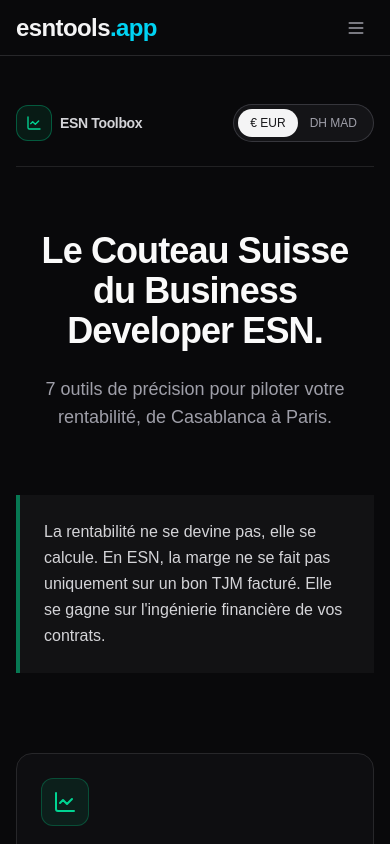
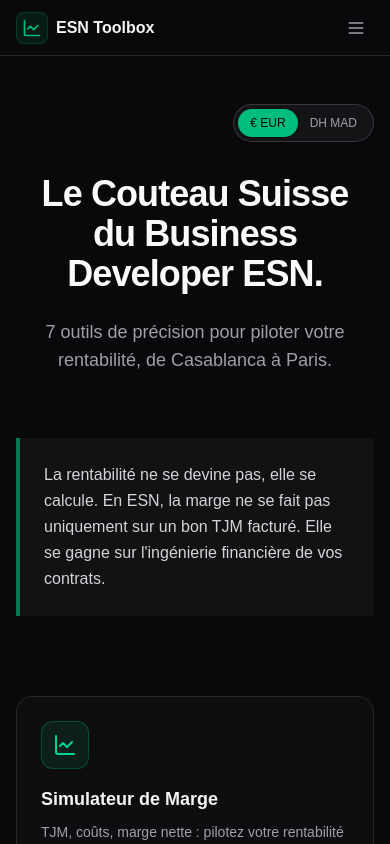
Before and after one commit to portogaga/esn-toolbox, a Next.js app in the folder frontend/: page / in a window 390 px wide. Shown: the top 844 px of the page. Built offline with nearby package versions, Linux system fonts and the light colour scheme.

Commit message:
UI: cleanup header and currency toggle

```diff
--- a/frontend/app/page.tsx
+++ b/frontend/app/page.tsx
@@ -82,23 +82,15 @@ export default function Home() {
   return (
     <div className="min-h-screen bg-zinc-950 text-zinc-100">
       <div className="mx-auto max-w-6xl px-4 py-12 sm:px-6 lg:px-8">
-        {/* Barre supérieure : logo + devise */}
-        <header className="mb-16 flex flex-wrap items-center justify-between gap-4 border-b border-zinc-800/80 pb-6">
-          <div className="flex items-center gap-2">
-            <div className="flex h-9 w-9 items-center justify-center rounded-xl border border-emerald-500/40 bg-emerald-500/10">
-              <LineChart className="h-4 w-4 text-emerald-400" />
-            </div>
-            <span className="text-sm font-semibold tracking-tight text-zinc-300">
-              ESN Toolbox
-            </span>
-          </div>
+        {/* Sélecteur de devise */}
+        <div className="mb-8 flex justify-end">
           <div className="inline-flex rounded-full border border-zinc-700/80 bg-zinc-900/80 p-1 text-xs">
             <button
               type="button"
               onClick={() => setCurrency("EUR")}
               className={`rounded-full px-3 py-1.5 transition ${
                 currency === "EUR"
-                  ? "bg-zinc-100 text-zinc-900"
+                  ? "bg-emerald-500 text-zinc-950 shadow"
                   : "text-zinc-400 hover:text-zinc-100"
               }`}
             >
@@ -109,14 +101,14 @@ export default function Home() {
               onClick={() => setCurrency("MAD")}
               className={`rounded-full px-3 py-1.5 transition ${
                 currency === "MAD"
-                  ? "bg-zinc-100 text-zinc-900"
+                  ? "bg-emerald-500 text-zinc-950 shadow"
                   : "text-zinc-400 hover:text-zinc-100"
               }`}
             >
               DH MAD
             </button>
           </div>
-        </header>
+        </div>
 
         {/* Hero */}
         <section className="mb-16 text-center">
--- a/frontend/components/AppShell.tsx
+++ b/frontend/components/AppShell.tsx
@@ -2,20 +2,28 @@
 
 import Link from "next/link";
 import { useState } from "react";
-import { Menu } from "lucide-react";
+import { Menu, LineChart } from "lucide-react"; // J'ai ajouté l'icône du logo
 import { Footer } from "./Footer";
 import { Sidebar } from "./Sidebar";
 
 function TopBar({ onMenuClick }: { onMenuClick: () => void }) {
   return (
     <header className="flex h-14 shrink-0 items-center justify-between border-b border-zinc-800 bg-zinc-950 px-4 md:hidden">
+
+      {/* Nouveau design : Logo propre au lieu de esntools.app */}
       <Link
         href="/"
-        className="cursor-pointer font-extrabold tracking-tight text-2xl transition-opacity hover:opacity-80"
+        className="flex items-center gap-2 transition-opacity hover:opacity-80"
       >
-        <span className="text-zinc-100">esntools</span>
-        <span className="text-cyan-400">.app</span>
+        <div className="flex h-8 w-8 items-center justify-center rounded-lg border border-emerald-500/20 bg-emerald-500/10 text-emerald-500">
+          <LineChart className="h-5 w-5" />
+        </div>
+        <span className="text-base font-semibold text-zinc-100">
+          ESN Toolbox
+        </span>
       </Link>
+
+      {/* Menu Burger (inchangé) */}
       <button
         type="button"
         onClick={onMenuClick}
@@ -32,7 +40,7 @@ export function AppShell({ children }: { children: React.ReactNode }) {
   const [mobileMenuOpen, setMobileMenuOpen] = useState(false);
 
   return (
-    <div className="flex min-h-screen flex-col md:flex-row">
+    <div className="flex min-h-screen flex-col md:flex-row bg-zinc-950">
       <TopBar onMenuClick={() => setMobileMenuOpen(true)} />
       <Sidebar
         mobileOpen={mobileMenuOpen}
```
